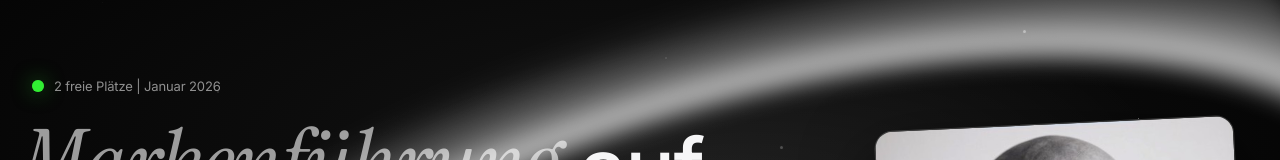
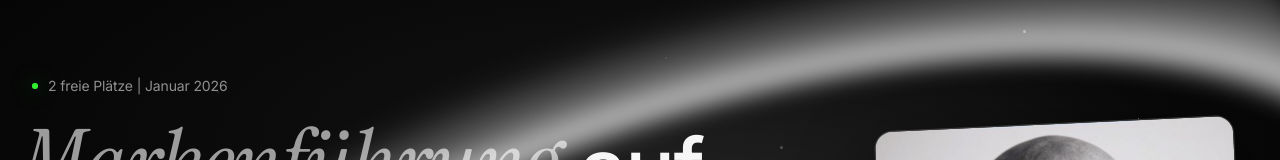
Before and after one commit to Meedya/Meedya, a Next.js app: page / in a window 1280 px wide. Shown: the part 145-305 px from the top of the page. Built offline with nearby package versions, Linux system fonts and the light colour scheme.

Commit message:
Set availability dot to 6px and badge text to 14px

```diff
--- a/app/globals.css
+++ b/app/globals.css
@@ -314,7 +314,7 @@ a {
 
 .eyebrow {
   color: rgba(255, 255, 255, 0.55);
-  font-size: 13px;
+  font-size: 14px;
   font-weight: 400;
   line-height: 1rem;
   letter-spacing: -0.01em;
@@ -336,8 +336,8 @@ a {
 
 .pulse-dot {
   flex: none;
-  width: 12px;
-  height: 12px;
+  width: 6px;
+  height: 6px;
   position: relative;
   overflow: visible;
 }
```
